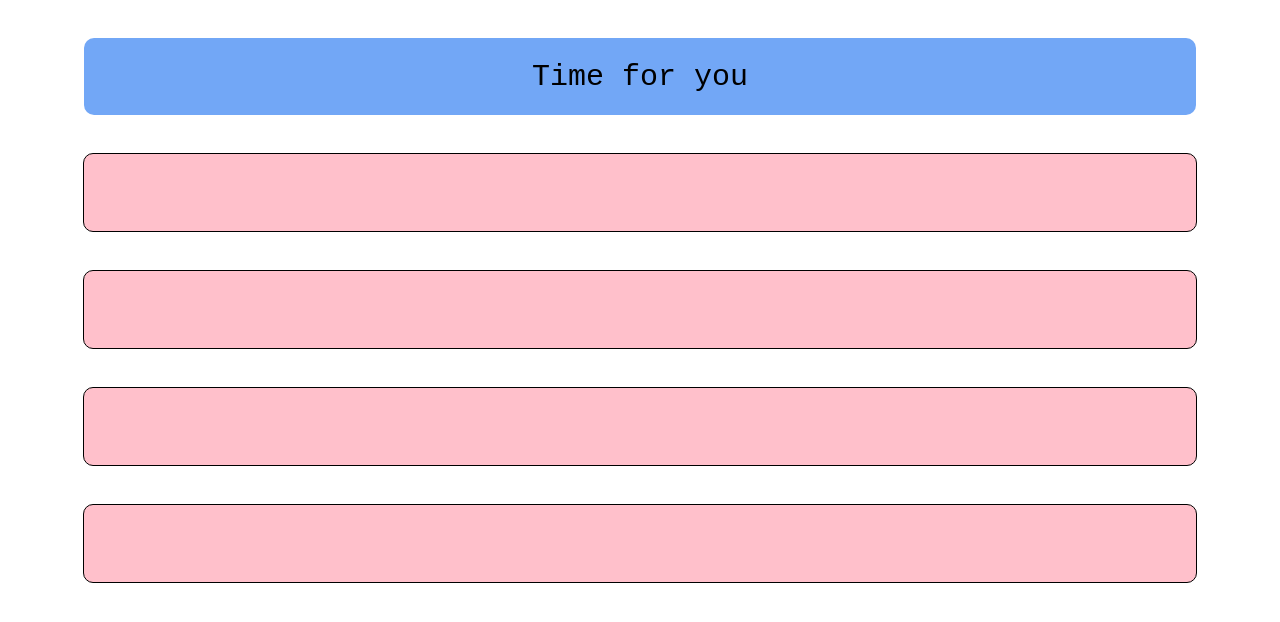
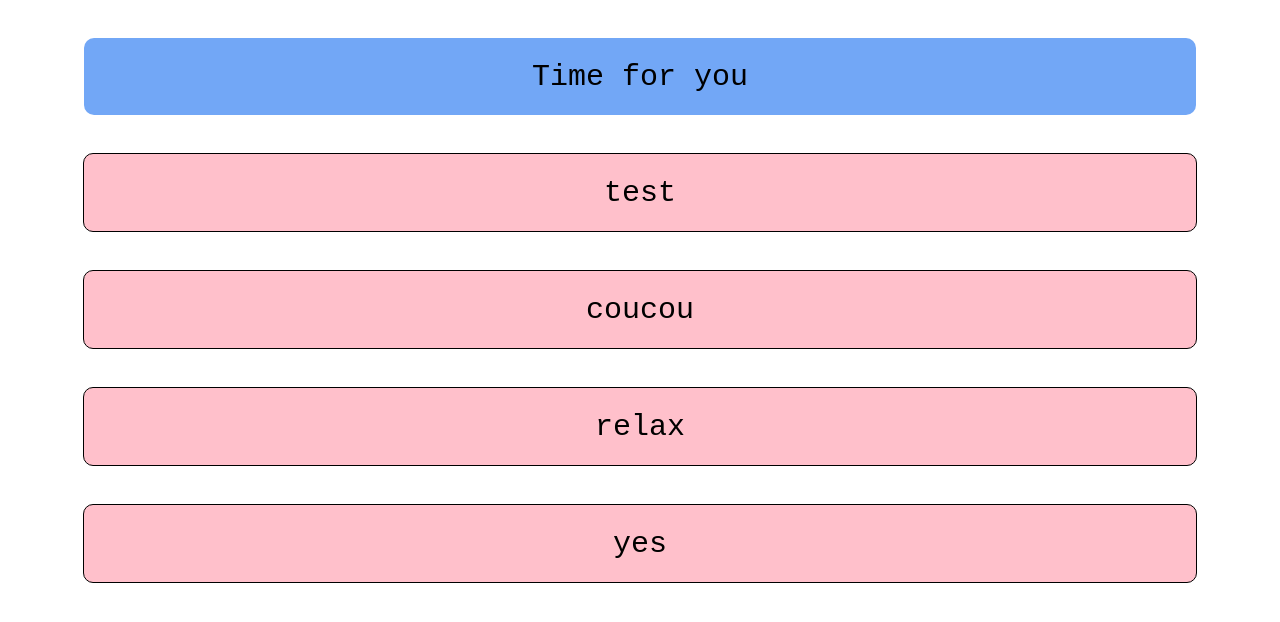
Before and after one commit to louisegn/web-app-test, a React (Create React App) app: page / in a window 1280 px wide. Shown: the top 622 px of the page. Built offline with nearby package versions, Linux system fonts and the light colour scheme.

Commit message:
fix last commit

```diff
--- a/src/App.js
+++ b/src/App.js
@@ -5,10 +5,10 @@ function App() {
   return (
     <div className="App">
       <div className="header">Time for you</div>
-      <div className="rubrique"></div>
-      <div className="rubrique"></div>
-      <div className="rubrique"></div>
-      <div className="rubrique"></div>
+      <div className="rubrique">test</div>
+      <div className="rubrique">coucou</div>
+      <div className="rubrique">relax</div>
+      <div className="rubrique">yes</div>
     </div>
   );
 }
```
